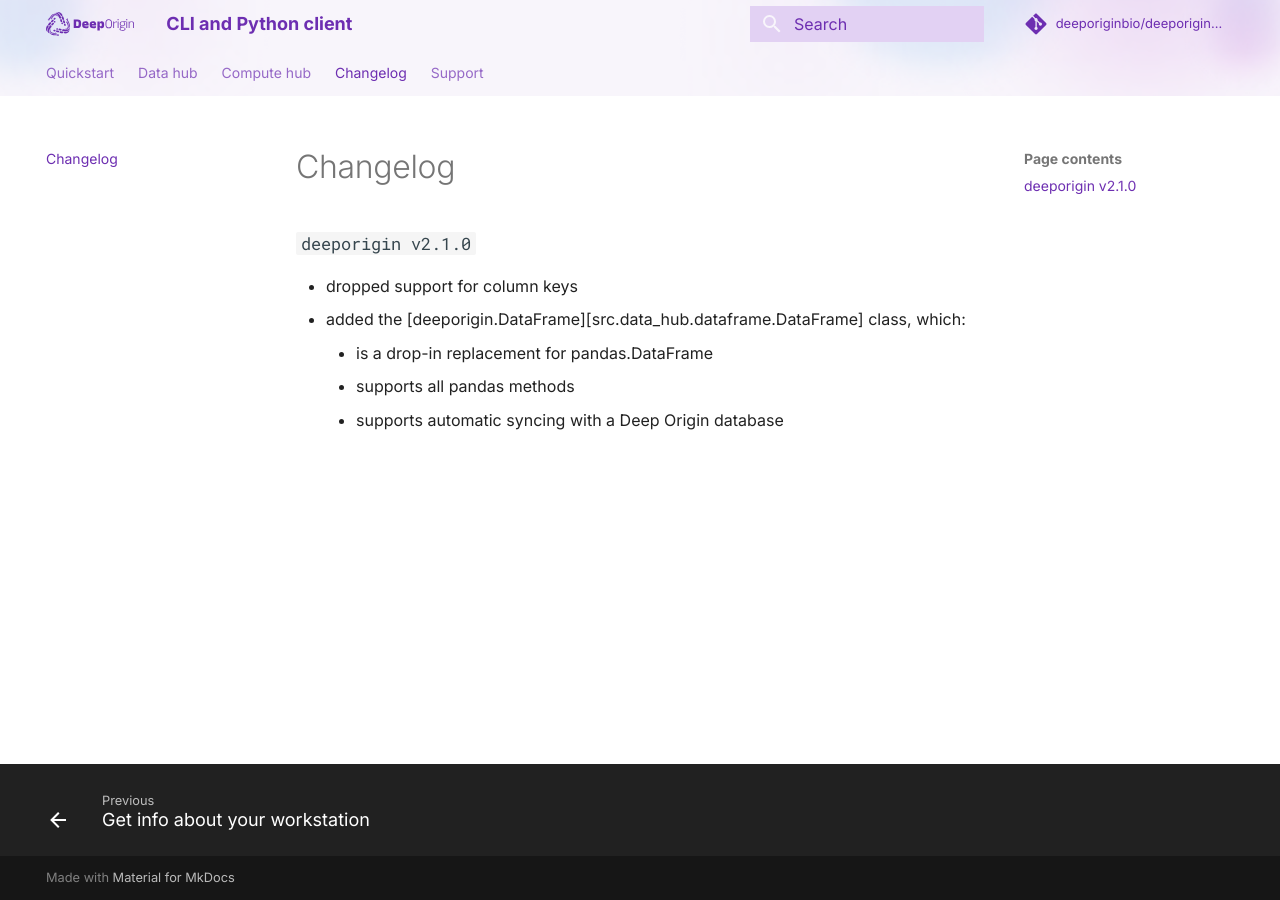
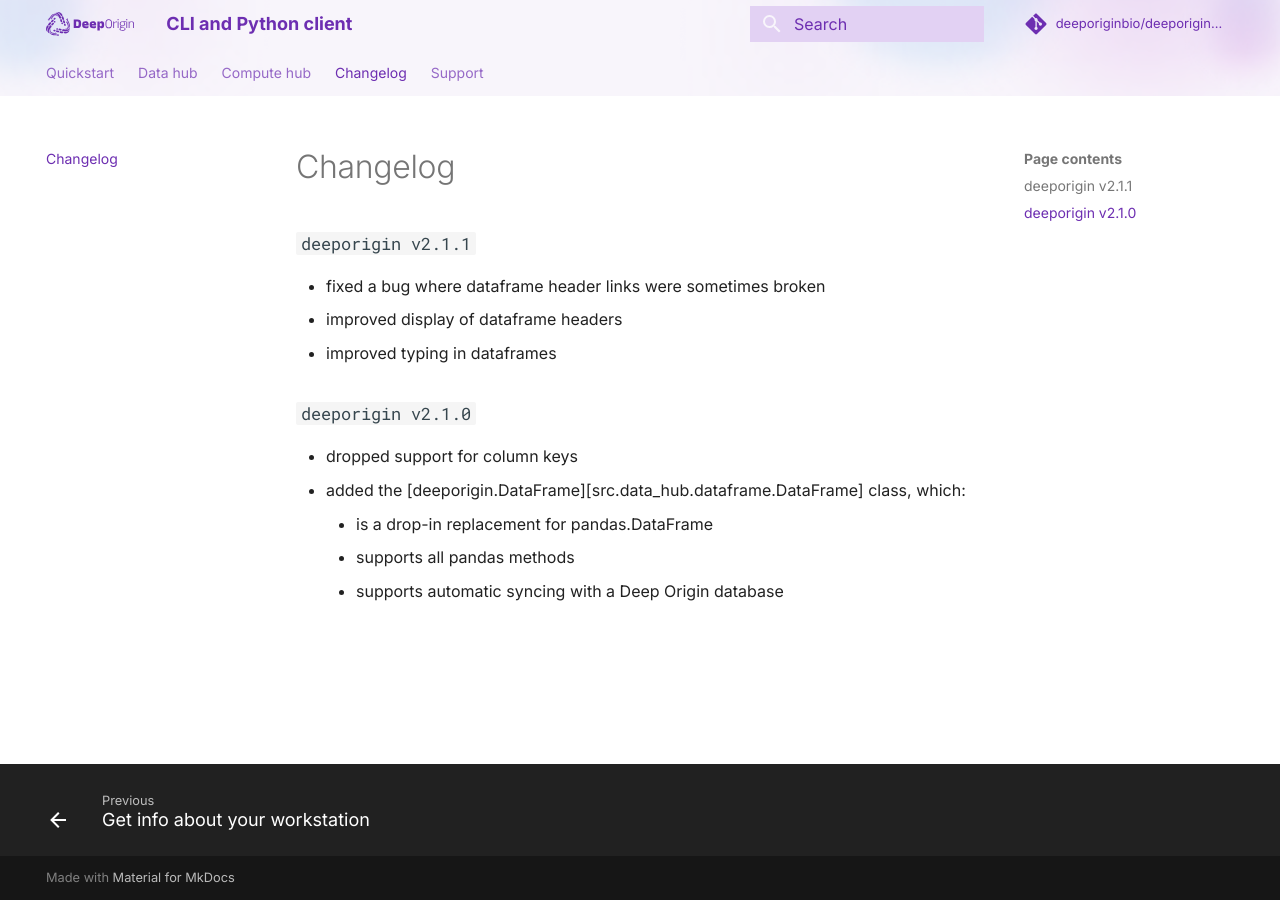
Before and after one commit to deeporiginbio/deeporigin-client, an MkDocs documentation site: the page built from docs/changelog.md, in a window 1280 px wide. Built offline with MkDocs 1.6.1 and Material for MkDocs 9.7.7, drawn with Linux system fonts in a browser that asks for light colours; comment, search, counter and statistics services are not loaded.

```diff
--- a/docs/changelog.md
+++ b/docs/changelog.md
@@ -1,4 +1,11 @@
 # Changelog
+
+### `deeporigin v2.1.1`
+
+
+- fixed a bug where dataframe header links were sometimes broken
+- improved display of dataframe headers
+- improved typing in dataframes
 
 ### `deeporigin v2.1.0`
 
```
Also changed, not shown: docs/data-hub/dataframes.md (+1 -1 lines).
